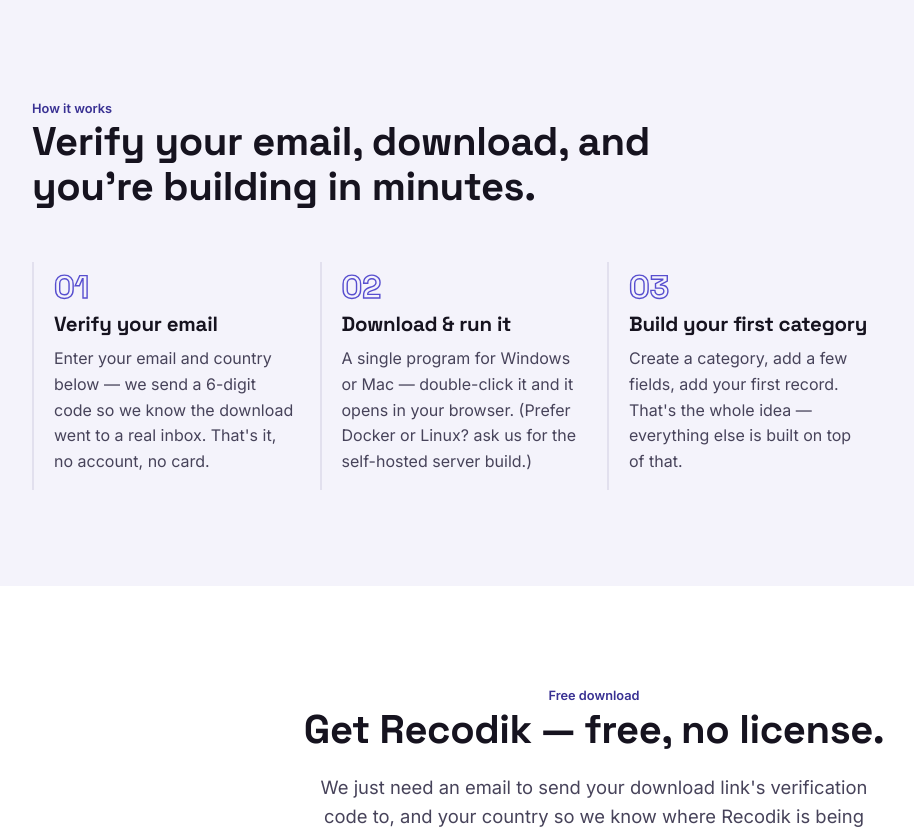
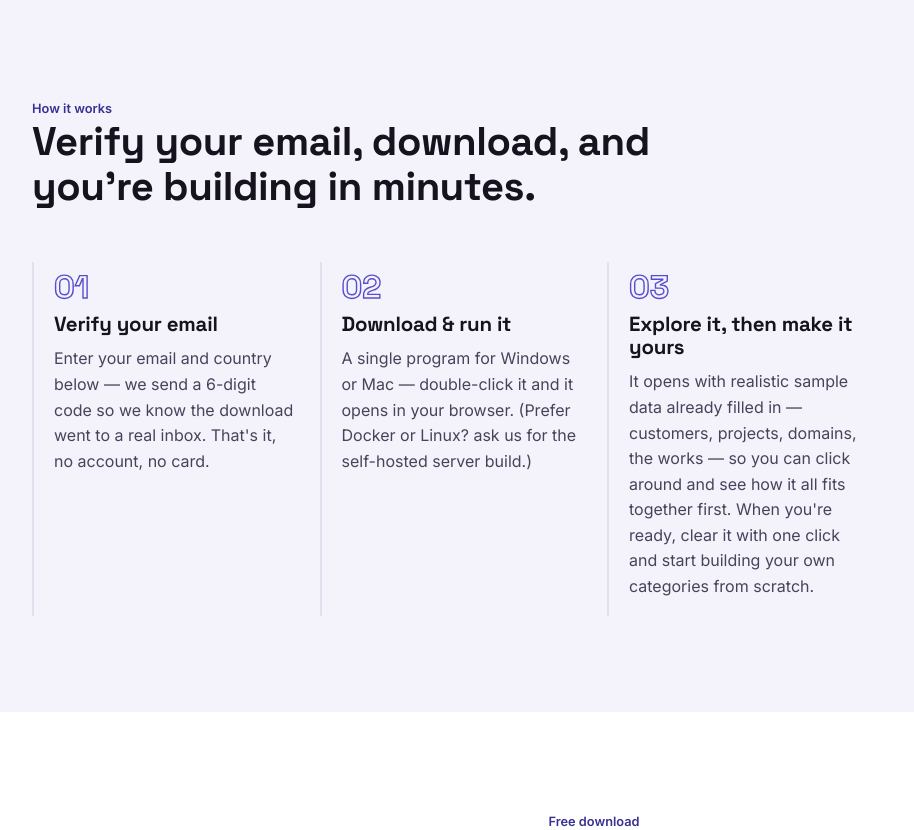
Before and after one commit to squadri00/eformics, a PHP site: page /products/recodik.php in a window 1280 px wide. Shown: the part 1770-2600 px from the top of the page, without its empty margins (46-960 px from the left). Run offline with PHP 8.4, Linux system fonts and the light colour scheme; data comes from the database, SQL or seed files in the repository; some libraries are stand-ins or nearby versions.

Commit message:
Explain the bundled sample data on the Recodik product page
Updates step 3 of "How it works" and adds a FAQ entry describing that
every download now comes pre-loaded with sample data to explore, with
a one-click reset to start fresh.

Co-Authored-By: Claude Sonnet 5 <noreply@anthropic.com>

```diff
--- a/products/recodik.php
+++ b/products/recodik.php
@@ -62,7 +62,7 @@ $countries = recodik_countries();
     <div class="steps steps-3">
       <div class="step reveal"><span class="num">01</span><h3>Verify your email</h3><p>Enter your email and country below &mdash; we send a 6-digit code so we know the download went to a real inbox. That's it, no account, no card.</p></div>
       <div class="step reveal"><span class="num">02</span><h3>Download &amp; run it</h3><p>A single program for Windows or Mac &mdash; double-click it and it opens in your browser. (Prefer Docker or Linux? <a href="<?= url('/contact.php') ?>#contact-form">ask us</a> for the self-hosted server build.)</p></div>
-      <div class="step reveal"><span class="num">03</span><h3>Build your first category</h3><p>Create a category, add a few fields, add your first record. That's the whole idea &mdash; everything else is built on top of that.</p></div>
+      <div class="step reveal"><span class="num">03</span><h3>Explore it, then make it yours</h3><p>It opens with realistic sample data already filled in &mdash; customers, projects, domains, the works &mdash; so you can click around and see how it all fits together first. When you're ready, clear it with one click and start building your own categories from scratch.</p></div>
     </div>
   </div>
 </section>
@@ -155,6 +155,7 @@ $countries = recodik_countries();
       <div class="card reveal"><h3>Why verify my email first?</h3><p>Just to confirm the download reaches a real inbox and to keep a rough count of where Recodik is being used. We don't require an account, a password, or any payment details.</p></div>
       <div class="card reveal"><h3>What if I need help?</h3><p><a href="<?= url('/contact.php') ?>#contact-form">Contact us</a> any time — and the app itself has a full, plain-English Help guide built in once you're set up.</p></div>
       <div class="card reveal"><h3>Is the download safe?</h3><p>Recodik is open source (<a href="https://github.com/squadri00/recodik" target="_blank" rel="noopener noreferrer">source on GitHub</a>, MIT licensed). We've applied for free code signing through the <a href="https://signpath.org" target="_blank" rel="noopener noreferrer">SignPath Foundation</a>'s open-source program, so the download can be properly signed rather than self-signed.</p></div>
+      <div class="card reveal"><h3>What's inside when I first open it?</h3><p>A complete set of sample data &mdash; customers, domains, hosting accounts, and projects &mdash; so you can explore every feature before typing anything yourself. One click in Settings clears it all and hands you a blank slate to build your own system.</p></div>
     </div>
   </div>
 </section>
```
